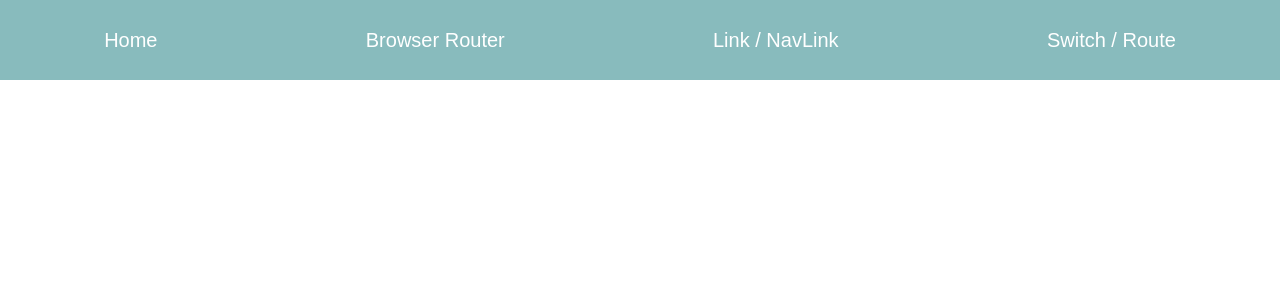
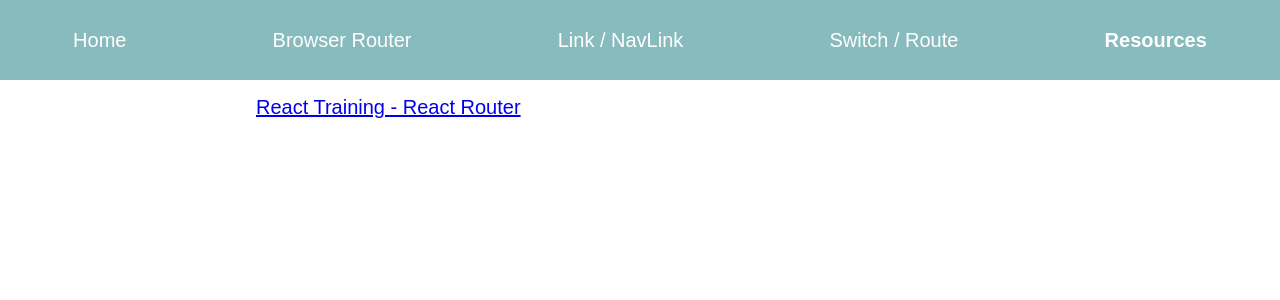
Before and after one commit to kishnparbadia1/react-router-live-demo, a React (Create React App) app: page /resources in a window 1280 px wide. Shown: the top 300 px of the page. Built offline with nearby package versions, Linux system fonts and the light colour scheme.

Commit message:
add resource

```diff
--- a/src/App.js
+++ b/src/App.js
@@ -5,6 +5,8 @@ import Home from './Home'
 import BrowserRouter from './BrowserRouter'
 import LinkNavLink from './LinkNavLink';
 import SwitchRoute from './SwitchRoute';
+import Resources from './Resources';
+import RouteProps from './RouteProps'
 
 
 function App() {
@@ -15,11 +17,14 @@ function App() {
         <NavLink to="/browserrouter" activeClassName="nav-selected">Browser Router</NavLink>
         <NavLink to="/link" activeClassName="nav-selected">Link / NavLink</NavLink>
         <NavLink to="/switch-route" activeClassName="nav-selected">Switch / Route</NavLink>
+        <NavLink to="/resources" activeClassName="nav-selected">Resources</NavLink>
       </nav>
       <Switch>
         <Route path="/browserrouter" component={BrowserRouter} />
         <Route path="/link" component={LinkNavLink} />
         <Route path="/switch-route" component={SwitchRoute} />
+        <Route path="/resources" component={Resources} />
+        <Route path="/route-props" component={RouteProps} />
         <Route exact path="/" component={Home} />
       </Switch>
     </div>
--- /dev/null
+++ b/src/Resources.js
@@ -0,0 +1,17 @@
+import React from "react";
+
+function Ressources() {
+  return (
+    <div className="container">
+      <a
+        href="https://reacttraining.com/react-router/web/guides/quick-start"
+        rel="noopener noreferrer"
+        target="_blank"
+      >
+        React Training - React Router
+      </a>
+    </div>
+  );
+}
+
+export default Ressources;
```
